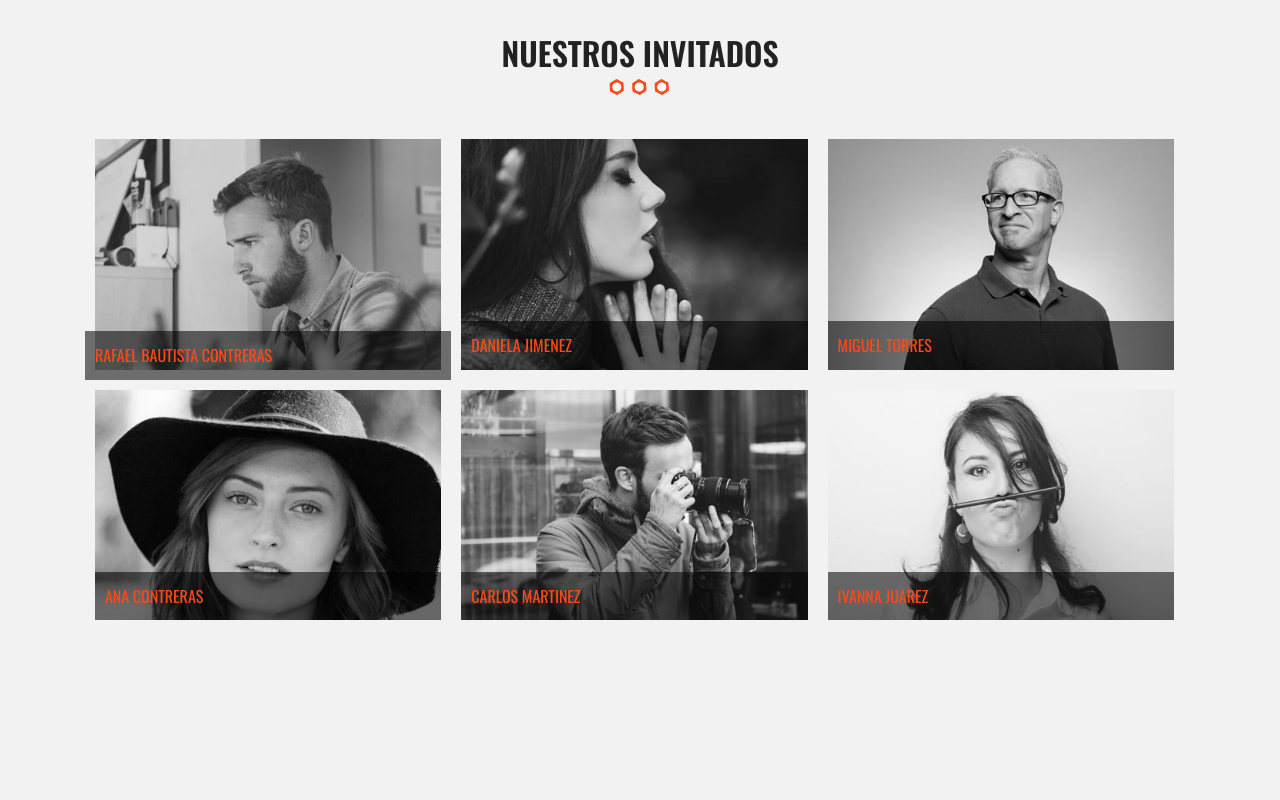
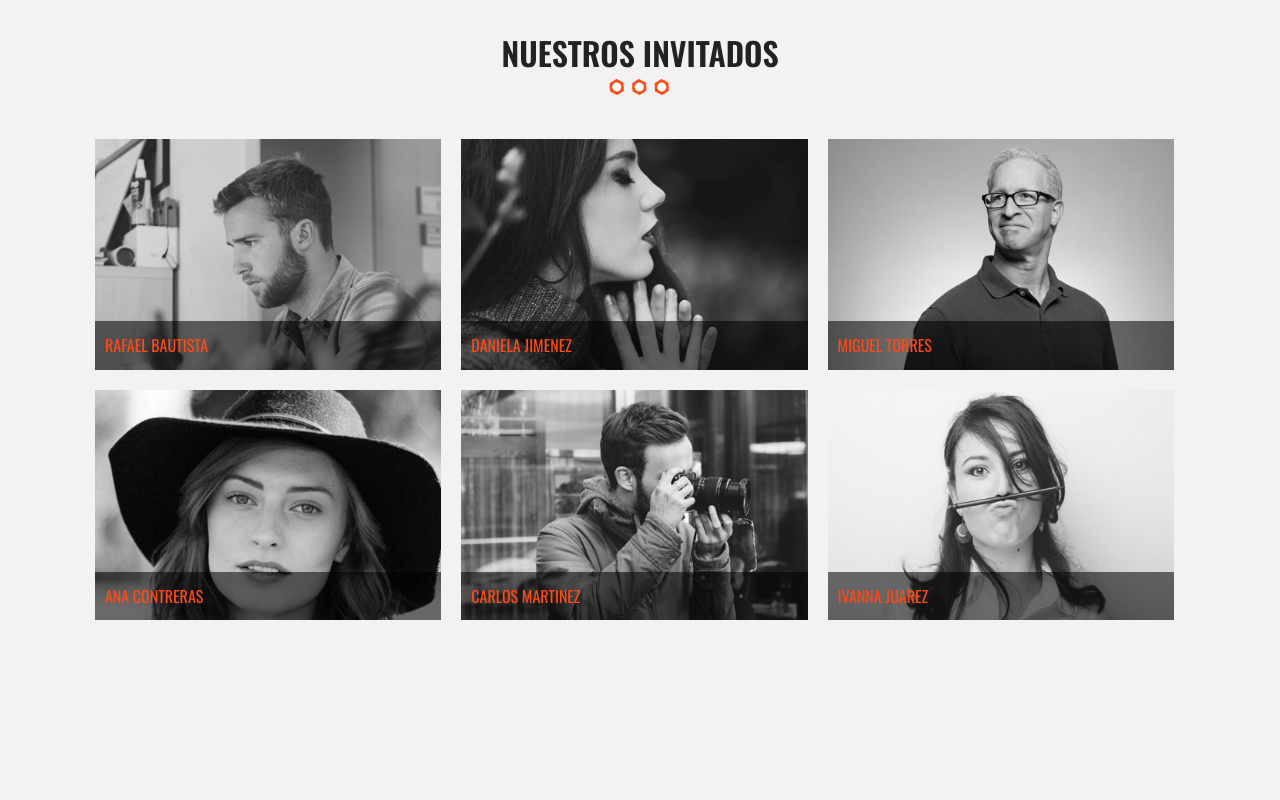
Before and after one commit to aSt0m/gdlwebcam, a website built with Parcel: page index.html in a window 1280 px wide. Shown: the part 2660-3460 px from the top of the page. Built offline with nearby package versions, Linux system fonts and the light colour scheme.

Commit message:
Invitados

```diff
--- a/css/main.css
+++ b/css/main.css
@@ -585,8 +585,10 @@ div.contador:before{
   height: 30rem;
   background:linear-gradient(360deg, var(--color-primary),#F2F2F2)
 }
+ /* Testimoniales */
 
- /* Testimoniales */
+
+
 
 /* ==========================================================================
    Helper classes
--- a/index.html
+++ b/index.html
@@ -119,10 +119,10 @@
   <section class="section invitados contenedor">
     <h2>Nuestros Invitados</h2>
     <ul class="lista-invitados clearfix">
-      <li class="invitado">
-        <div>
+      <li>
+        <div class="invitado">
           <img src="img/invitado1.jpg" alt="imagen invitado">
-          <p>Rafael Bautista Contreras</p>
+          <p>Rafael Bautista</p>
         </div>
       </li>
       <li>
@@ -157,6 +157,8 @@
       </li>
     </ul>
   </section>
+
+
 
   <div class="contador parallax">
     <div class="contenedor">
```
